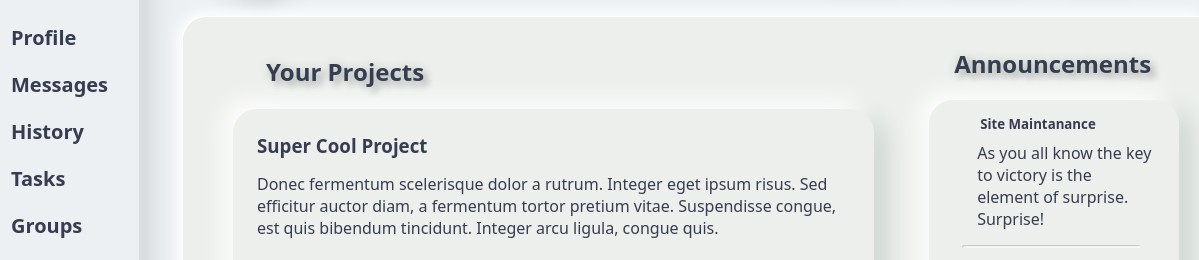
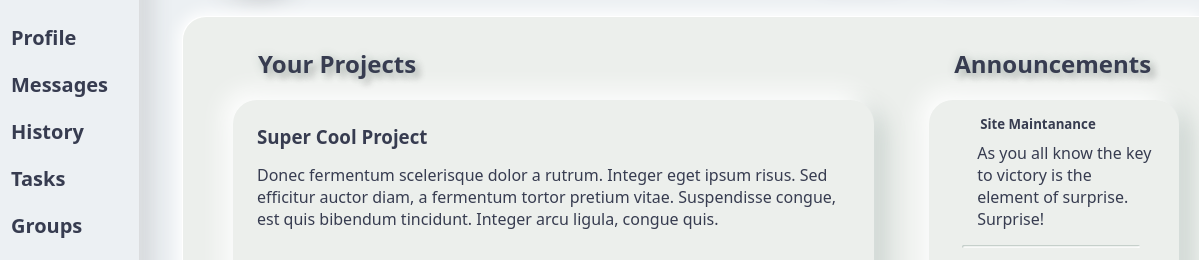
Before and after one commit to showme032/admin-dashboard, a plain HTML site: page index.html in a window 1280 px wide. Shown: the part 164-424 px from the top of the page, 81-1280 px from the left. Drawn offline with Linux system fonts and the light colour scheme.

Commit message:
Line some things up

```diff
--- a/resources/style.css
+++ b/resources/style.css
@@ -414,7 +414,6 @@ img.avatar {
   margin-top: 30px;
   margin-left: 45px;
   width: fit-content;
-  padding: 8px;
   font-size: 1.5em;
   color: var(--font-color-dark);
   text-shadow: 0 0 10px #C1CCC7, 5px 5px 6px #3c3c3c50;
@@ -429,8 +428,8 @@ img.avatar {
 }
 .card-container {
   /* flex: 1; */
-  margin-top: 3px;
-  padding: 10px 20px;
+  margin-top: 5px;
+  padding: 15px 20px;
 
   display: grid;
   grid-template-columns: repeat(auto-fit, minmax(320px, 1fr));
```
